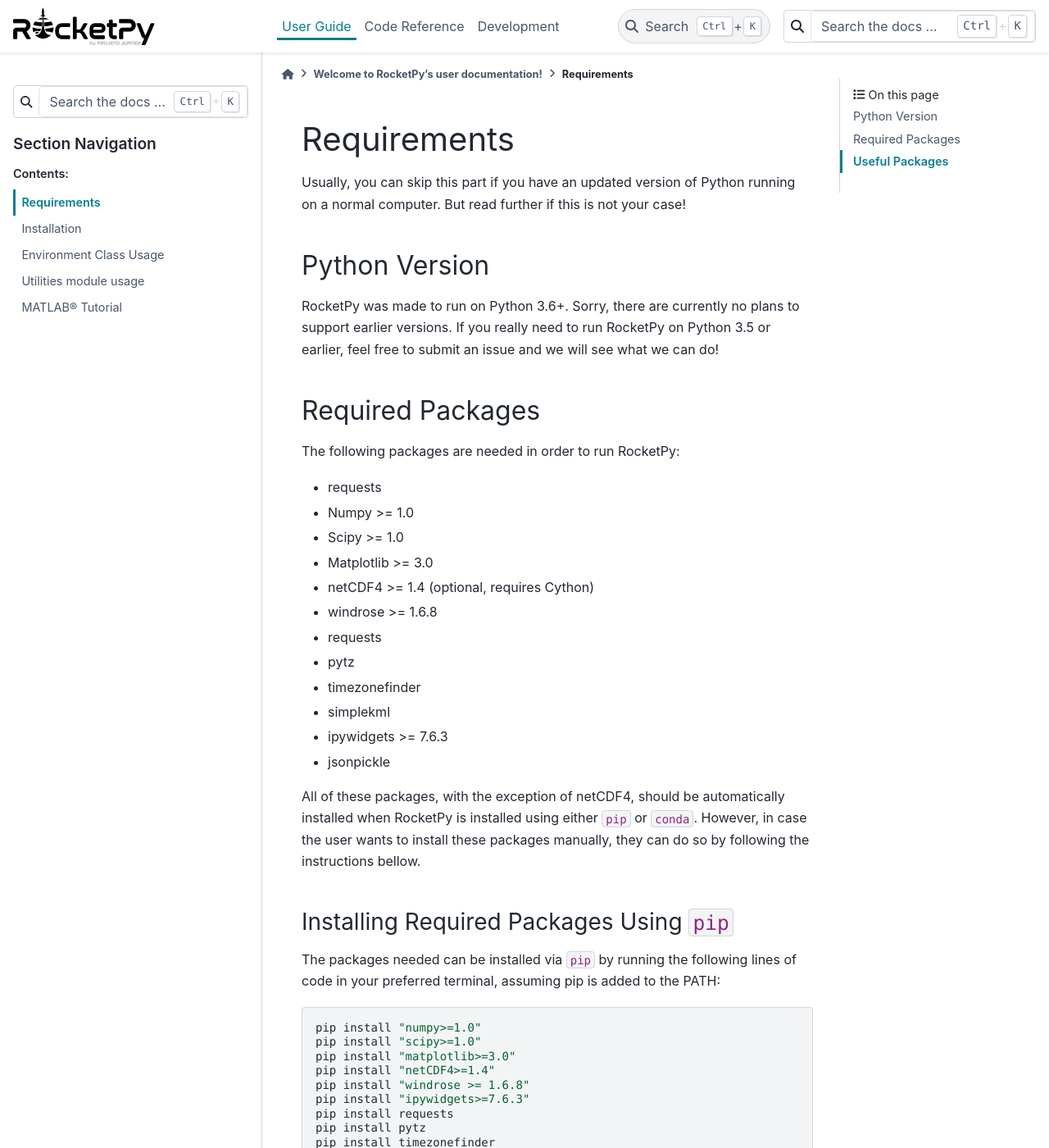
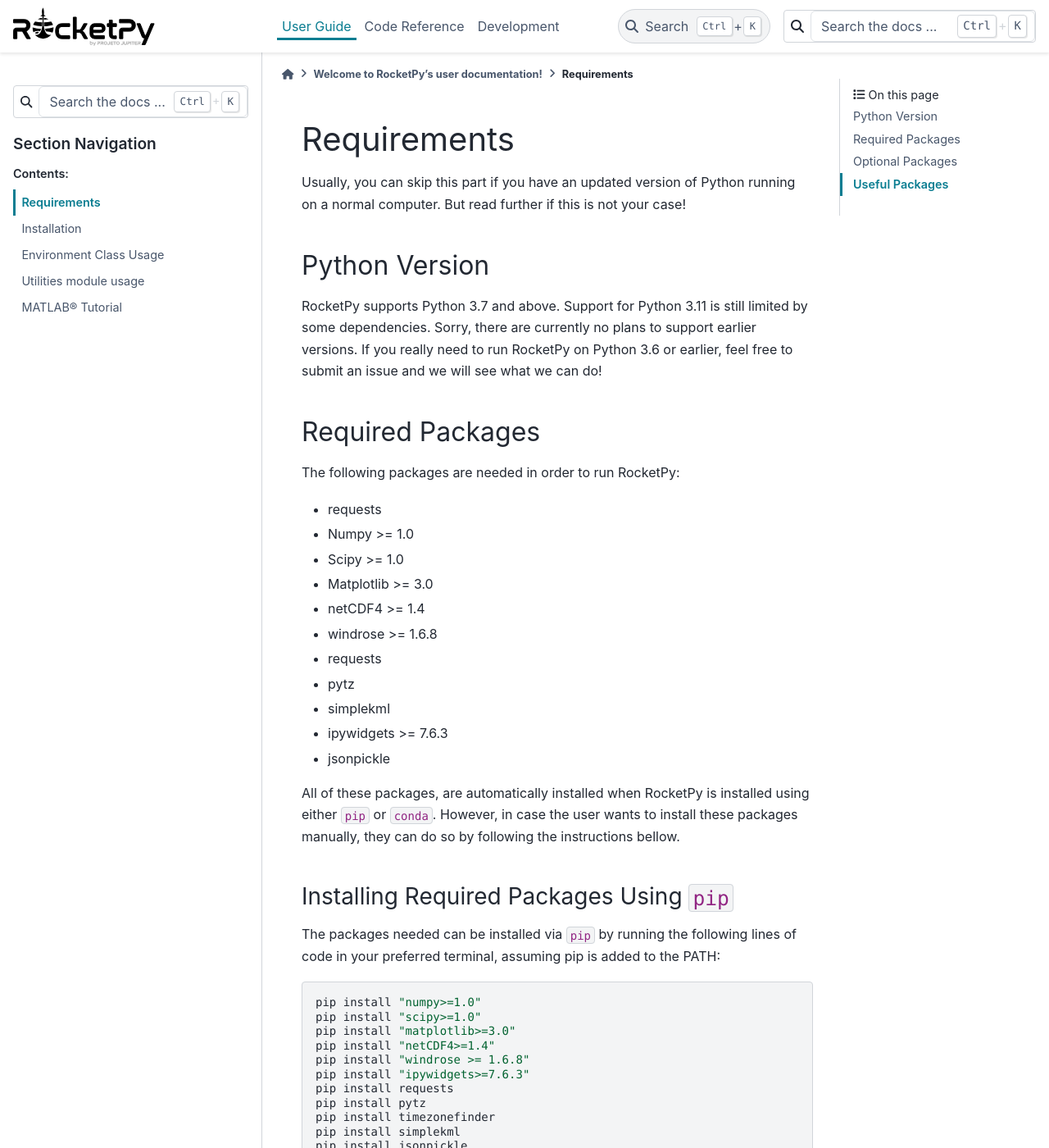
Before and after one commit to RocketPy-Team/RocketPy, a Sphinx documentation site: the page built from docs/user/requirements.rst, in a window 1280 px wide and 1400 px high. Shown: the whole window at 82% size. Built offline with Sphinx 7.4.7 and the PyData theme 0.15.4, drawn with Linux system fonts in a browser that asks for light colours; pages that are not in the unit, such as notebooks, are missing from menus; some of the changed text lies outside the part shown.

Commit message:
ENH: make timezonefinder optional

```diff
--- a/docs/user/requirements.rst
+++ b/docs/user/requirements.rst
@@ -7,9 +7,10 @@
 Python Version
 --------------
 
-RocketPy was made to run on Python 3.6+.
+RocketPy supports Python 3.7 and above.
+Support for Python 3.11 is still limited by some dependencies.
 Sorry, there are currently no plans to support earlier versions.
-If you really need to run RocketPy on Python 3.5 or earlier, feel free to submit an issue and we will see what we can do!
+If you really need to run RocketPy on Python 3.6 or earlier, feel free to submit an issue and we will see what we can do!
 
 Required Packages
 -----------------
@@ -20,17 +21,16 @@
 - Numpy >= 1.0
 - Scipy >= 1.0
 - Matplotlib >= 3.0
-- netCDF4 >= 1.4 (optional, requires Cython)
+- netCDF4 >= 1.4
 - windrose >= 1.6.8
 - requests
 - pytz
-- timezonefinder
 - simplekml
 - ipywidgets >= 7.6.3
 - jsonpickle
 
 
-All of these packages, with the exception of netCDF4, should be automatically installed when RocketPy is installed using either ``pip`` or ``conda``.
+All of these packages, are automatically installed when RocketPy is installed using either ``pip`` or ``conda``.
 However, in case the user wants to install these packages manually, they can do so by following the instructions bellow.
 
 Installing Required Packages Using ``pip``
@@ -64,6 +64,20 @@
     conda install "scipy>=1.0"
     conda install -c anaconda "netcdf4>=1.4"
 
+
+Optional Packages
+-----------------
+
+Optionally, you can install timezonefinder to allow for automatic timezone detection when performing Enviornment Analysis.
+This can be done by running the following line of code in your preferred terminal:
+
+.. code-block:: shell
+
+    pip install timezonefinder
+
+Keep in mind that this package is not required to run RocketPy, but it can be useful if you want to perform Environment Analysis.
+Furthermore, timezonefinder can only be used with Python 3.8+.
+
 Useful Packages
 ---------------
 
--- a/setup.py
+++ b/setup.py
@@ -15,10 +15,12 @@
         "ipywidgets>=7.6.3",
         "requests",
         "pytz",
-        "timezonefinder",
         "simplekml",
         "jsonpickle",
     ],
+    extras_require={
+        "timezonefinder": ["timezonefinder"],
+    },
     maintainer="RocketPy Developers",
     author="Giovani Hidalgo Ceotto",
     author_email="ghceotto@gmail.com",
@@ -32,5 +34,5 @@
         "License :: OSI Approved :: MIT License",
         "Operating System :: OS Independent",
     ],
-    python_requires=">=3.6",
+    python_requires=">=3.7",
 )
```
Also changed, not shown: 1 other file.
